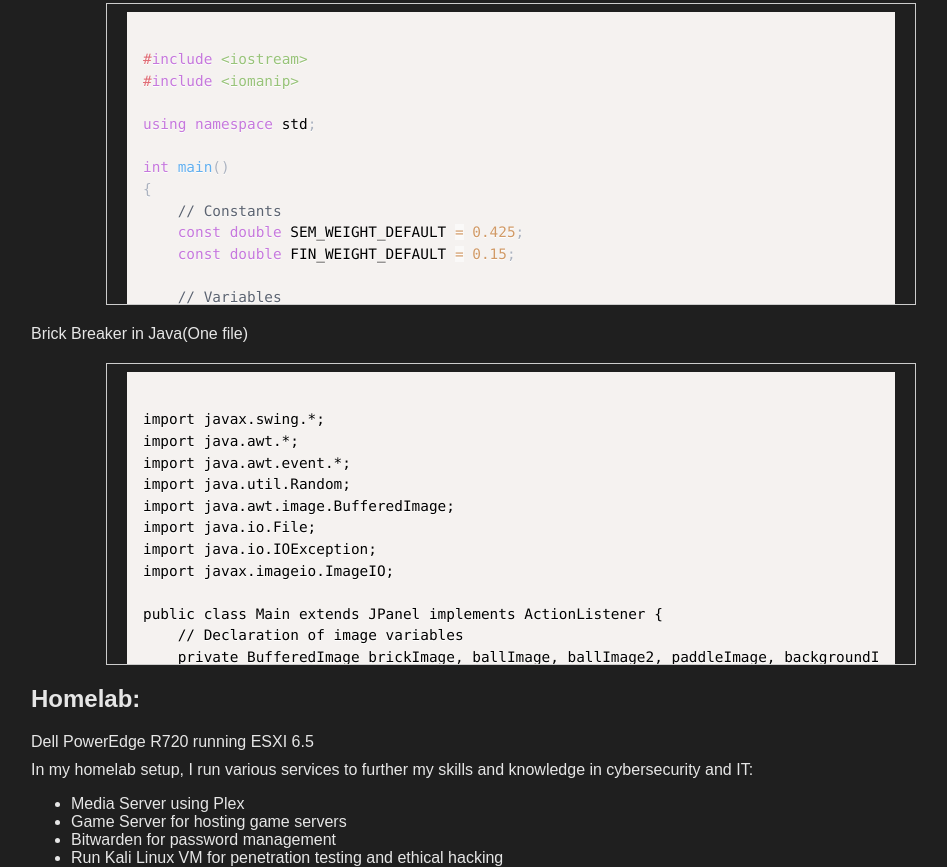
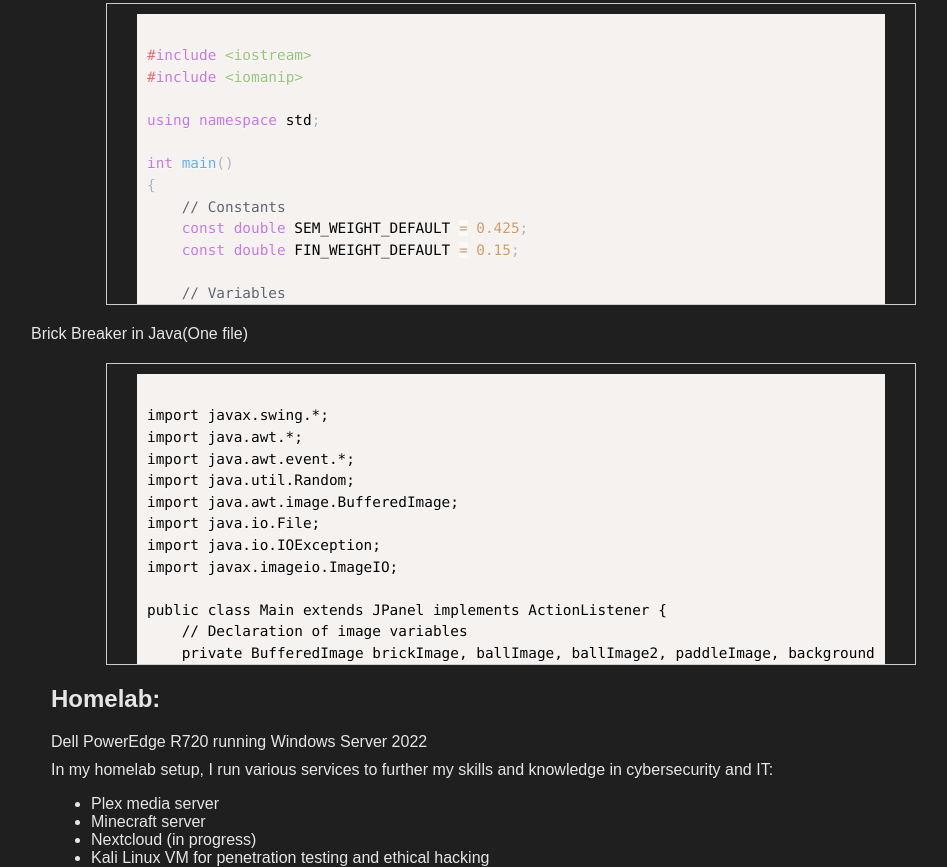
Before and after one commit to Ravager2019/Ravager2019.github.io, a plain HTML site: page projects.html in a window 1280 px wide. Shown: the part 431-1298 px from the top of the page, without its empty margins (129-1076 px from the left). Drawn offline with nearby package versions, Linux system fonts and the light colour scheme.

Commit message:
Remove Bitwarden from homelab

```diff
--- a/about.html
+++ b/about.html
@@ -1,6 +1,10 @@
 <!DOCTYPE html>
 <html lang="en">
-<link rel="stylesheet" type="text/css" href="style.css">
+<head>
+    <meta charset="UTF-8">
+    <meta name="viewport" content="width=device-width, initial-scale=1.0">
+    <title>About</title>
+    <link rel="stylesheet" type="text/css" href="style.css">
 </head>
 <body>
     <header>
@@ -19,7 +23,7 @@
         <p>Welcome to my About page. Here, you'll find more information about me, Tanner Hardman.</p>
         <section class="section">
             <h2>Background</h2>
-            <p>I am a dedicated high school student with a passion for technology and cybersecurity. I have participated in various competitions and programs related to cybersecurity, including CyberPatriot and the National Cyber League. I am eager to learn and contribute to the field of information technology.</p>
+            <p>I am a recent high school graduate currently working as an IT Intern at 4Wall Entertainment. I have participated in CyberPatriot and the National Cyber League and am eager to continue learning and contributing to the field of information technology.</p>
         </section>
         <section class="section">
             <h2>Interests</h2>
--- a/projects.html
+++ b/projects.html
@@ -550,17 +550,17 @@ public class Main extends JPanel implements ActionListener {
             </code></pre>
             </div>
         </section>
-        <div=class"container">
+        <div class="container">
         <section class="container">
             <h2>Homelab:</h2>
-            <p>Dell PowerEdge R720 running ESXI 6.5</p>
+            <p>Dell PowerEdge R720 running Windows Server 2022</p>
             <p>In my homelab setup, I run various services to further my skills and knowledge in cybersecurity and IT:
             </p>
             <ul>
-                <li>Media Server using Plex</li>
-                <li>Game Server for hosting game servers</li>
-                <li>Bitwarden for password management</li>
-                <li>Run Kali Linux VM for penetration testing and ethical hacking</li>
+                <li>Plex media server</li>
+                <li>Minecraft server</li>
+                <li>Nextcloud (in progress)</li>
+                <li>Kali Linux VM for penetration testing and ethical hacking</li>
             </ul>
         </section>
     </div>
--- a/style.css
+++ b/style.css
@@ -1,7 +1,7 @@
 /* Prism.js styling */
 pre[class*="language-"] {
-  margin: 10;
-  padding: 10;
+  margin: 10px;
+  padding: 10px;
   white-space: pre;
   overflow: auto;
 }
```
Also changed, not shown: contact.html (+5 -1 lines), experience.html (+11 -7 lines), index.html (+13 -7 lines), skills.html (+6 -2 lines).
